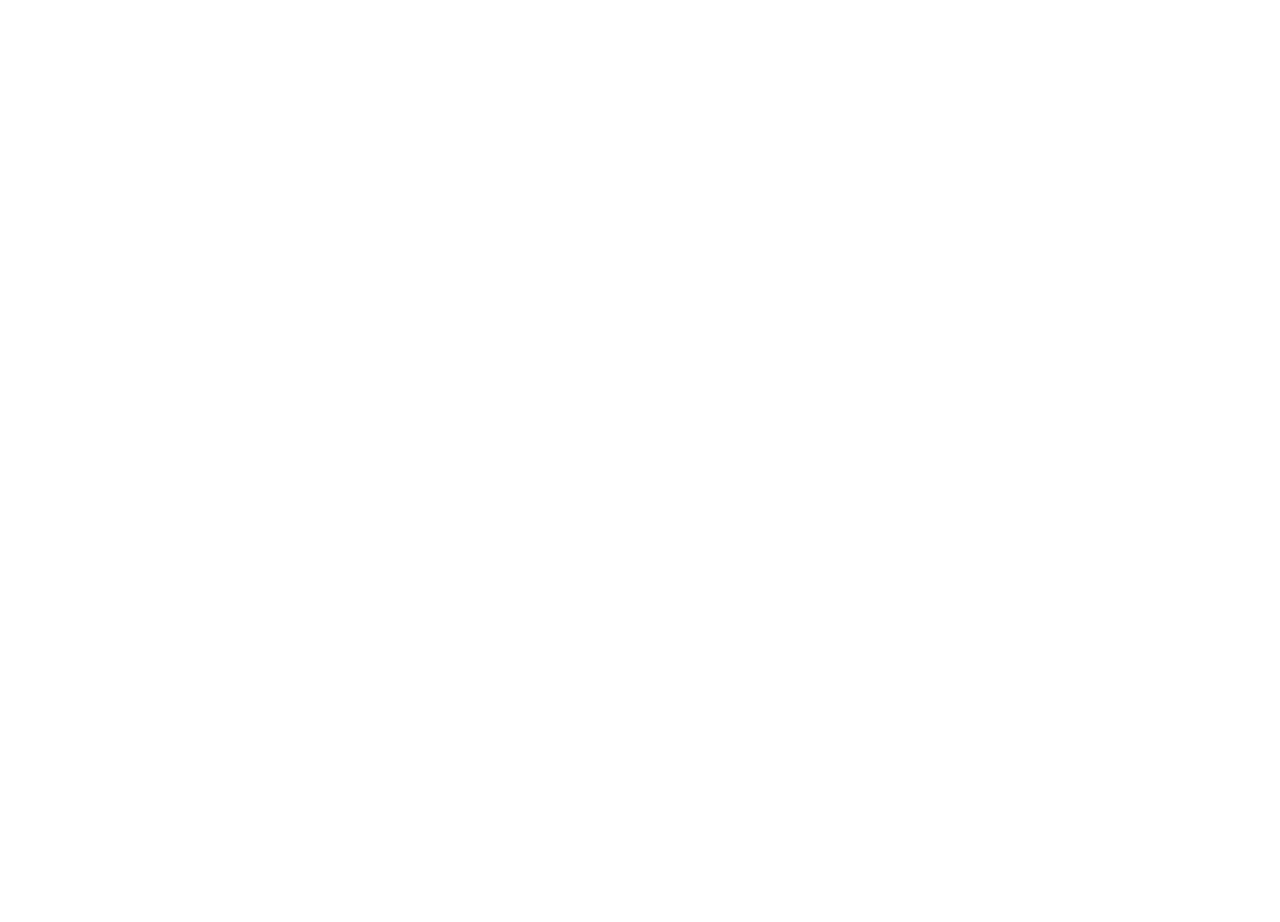
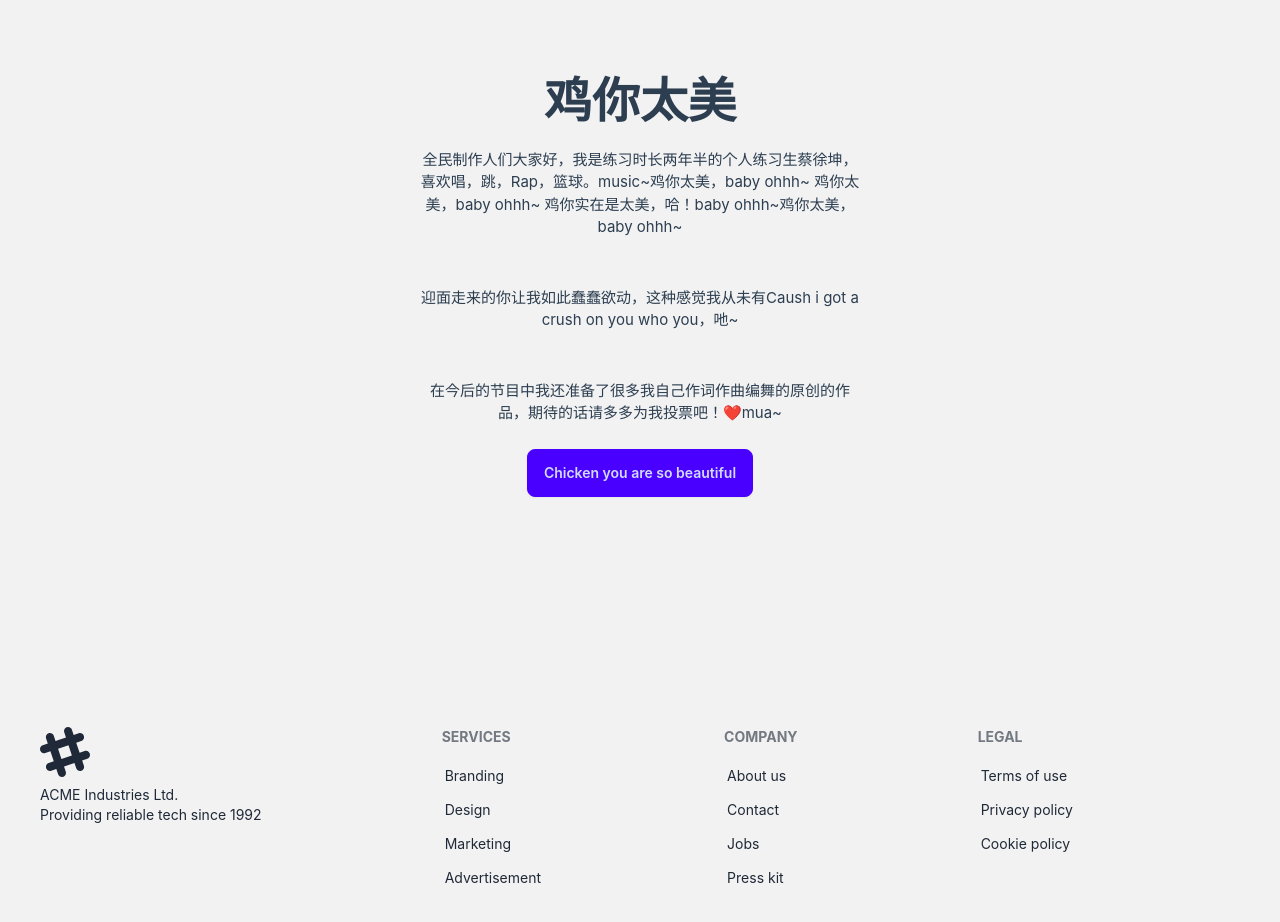
Before and after one commit to TianLang-Hacker/Vue-Store, a Vue app: page / in a window 1280 px wide. Shown: the part 180-1102 px from the top of the page. Before the commit the page ends 800 px from the top, so only its background shows below. Built offline with nearby package versions, Linux system fonts and the light colour scheme; the HTML template or start-up script is replaced by a standard one.

Commit message:
临时页面

```diff
--- a/src/views/Homeview.vue
+++ b/src/views/Homeview.vue
@@ -2,81 +2,134 @@
   <div class="navbar bg-base-100">
     <div class="flex-none">
       <button class="btn btn-square btn-ghost">
-      <svg
-        xmlns="http://www.w3.org/2000/svg"
-        fill="none"
-        viewBox="0 0 24 24"
+        <svg xmlns="http://www.w3.org/2000/svg" fill="none" viewBox="0 0 24 24"
           class="inline-block h-5 w-5 stroke-current">
-        <path
-          stroke-linecap="round"
-          stroke-linejoin="round"
-          stroke-width="2"
-          d="M4 6h16M4 12h16M4 18h16"></path>
+          <path stroke-linecap="round" stroke-linejoin="round" stroke-width="2" d="M4 6h16M4 12h16M4 18h16"></path>
         </svg>
       </button>
     </div>
+
     <div class="flex-1">
-    <a class="btn btn-ghost text-xl">daisyUI</a>
+      <a class="btn btn-ghost text-xl">啊哈哈哈哈</a>
     </div>
 
     <div class="form-control">
-      <input type="text" placeholder="Search" class="input input-bordered w-24 md:w-auto" />
+      <input type="text" placeholder="搜索" class="input input-bordered w-24 md:w-auto" />
     </div>
 
     <div class="flex-none">
-    <div class="dropdown dropdown-end">
+      <div class="dropdown dropdown-hover dropdown-end">
         <div tabindex="0" role="button" class="btn btn-ghost btn-circle">
           <div class="indicator">
-          <svg
-            xmlns="http://www.w3.org/2000/svg"
-            class="h-5 w-5"
-            fill="none"
-            viewBox="0 0 24 24"
+            <svg xmlns="http://www.w3.org/2000/svg" class="h-5 w-5" fill="none" viewBox="0 0 24 24"
               stroke="currentColor">
-            <path
-              stroke-linecap="round"
-              stroke-linejoin="round"
-              stroke-width="2"
+              <path stroke-linecap="round" stroke-linejoin="round" stroke-width="2"
                 d="M3 3h2l.4 2M7 13h10l4-8H5.4M7 13L5.4 5M7 13l-2.293 2.293c-.63.63-.184 1.707.707 1.707H17m0 0a2 2 0 100 4 2 2 0 000-4zm-8 2a2 2 0 11-4 0 2 2 0 014 0z" />
             </svg>
-          <span class="badge badge-sm indicator-item">8</span>
+            <span class="badge badge-sm indicator-item"></span>
           </div>
         </div>
-      <div
-        tabindex="0"
-        class="card card-compact dropdown-content bg-base-100 z-[1] mt-3 w-52 shadow">
+        <div tabindex="0" class="card card-compact dropdown-content bg-base-100 z-[1] mt-3 w-52 shadow">
           <div class="card-body">
-          <span class="text-lg font-bold">8 Items</span>
-          <span class="text-info">Subtotal: $999</span>
+            <span class="text-lg font-bold">0 个项目</span>
+            <span class="text-info">合计：0 CNY</span>
             <div class="card-actions">
-            <button class="btn btn-primary btn-block">View cart</button>
+              <button class="btn btn-primary btn-block">查看购物车</button>
             </div>
           </div>
         </div>
       </div>
-    <div class="dropdown dropdown-end">
+      <div class="dropdown dropdown-hover dropdown-end">
         <div tabindex="0" role="button" class="btn btn-ghost btn-circle avatar">
           <div class="w-10 rounded-full">
-          <img
-            alt="Tailwind CSS Navbar component"
+            <img alt="Tailwind CSS Navbar component"
               src="https://img.daisyui.com/images/stock/photo-1534528741775-53994a69daeb.webp" />
           </div>
         </div>
-      <ul
-        tabindex="0"
-        class="menu menu-sm dropdown-content bg-base-100 rounded-box z-[1] mt-3 w-52 p-2 shadow">
+        <ul tabindex="0" class="dropdown-content menu bg-base-100 rounded-box z-[1] w-52 p-2 shadow">
           <li>
-          <a class="justify-between">
-            Profile
-            <span class="badge">New</span>
-          </a>
+            <a class="justify-between">账户设置 </a>
           </li>
-        <li><a>Settings</a></li>
-        <li><a>Logout</a></li>
+          <li><a>设置</a></li>
+          <li><a>退出登录</a></li>
         </ul>
       </div>
     </div>
   </div>
+
+  <div class="hero bg-base-200 min-h-screen">
+  <div class="hero-content text-center">
+    <div class="max-w-md">
+      <h1 class="text-5xl font-bold">鸡你太美</h1>
+      <p class="py-6">
+        全民制作人们大家好，我是练习时长两年半的个人练习生蔡徐坤，喜欢唱，跳，Rap，篮球。music~鸡你太美，baby ohhh~ 鸡你太美，baby ohhh~
+        鸡你实在是太美，哈！baby ohhh~鸡你太美，baby ohhh~</p>
+      <p class="py-6">迎面走来的你让我如此蠢蠢欲动，这种感觉我从未有Caush i got a crush on you who you，吔~</p>
+      <p class="py-6">在今后的节目中我还准备了很多我自己作词作曲编舞的原创的作品，期待的话请多多为我投票吧！❤️mua~</p>
+      <button class="btn btn-primary">Chicken you are so beautiful</button>
+    </div>
+  </div>
+</div>
+
+
+
+
+
+
+
+
+
+
+
+
+
+
+
+
+
+
+
+
+<footer class="footer bg-base-200 text-base-content p-10">
+  <aside>
+    <svg
+      width="50"
+      height="50"
+      viewBox="0 0 24 24"
+      xmlns="http://www.w3.org/2000/svg"
+      fill-rule="evenodd"
+      clip-rule="evenodd"
+      class="fill-current">
+      <path
+        d="M22.672 15.226l-2.432.811.841 2.515c.33 1.019-.209 2.127-1.23 2.456-1.15.325-2.148-.321-2.463-1.226l-.84-2.518-5.013 1.677.84 2.517c.391 1.203-.434 2.542-1.831 2.542-.88 0-1.601-.564-1.86-1.314l-.842-2.516-2.431.809c-1.135.328-2.145-.317-2.463-1.229-.329-1.018.211-2.127 1.231-2.456l2.432-.809-1.621-4.823-2.432.808c-1.355.384-2.558-.59-2.558-1.839 0-.817.509-1.582 1.327-1.846l2.433-.809-.842-2.515c-.33-1.02.211-2.129 1.232-2.458 1.02-.329 2.13.209 2.461 1.229l.842 2.515 5.011-1.677-.839-2.517c-.403-1.238.484-2.553 1.843-2.553.819 0 1.585.509 1.85 1.326l.841 2.517 2.431-.81c1.02-.33 2.131.211 2.461 1.229.332 1.018-.21 2.126-1.23 2.456l-2.433.809 1.622 4.823 2.433-.809c1.242-.401 2.557.484 2.557 1.838 0 .819-.51 1.583-1.328 1.847m-8.992-6.428l-5.01 1.675 1.619 4.828 5.011-1.674-1.62-4.829z"></path>
+    </svg>
+    <p>
+      ACME Industries Ltd.
+      <br />
+      Providing reliable tech since 1992
+    </p>
+  </aside>
+  <nav>
+    <h6 class="footer-title">Services</h6>
+    <a class="link link-hover">Branding</a>
+    <a class="link link-hover">Design</a>
+    <a class="link link-hover">Marketing</a>
+    <a class="link link-hover">Advertisement</a>
+  </nav>
+  <nav>
+    <h6 class="footer-title">Company</h6>
+    <a class="link link-hover">About us</a>
+    <a class="link link-hover">Contact</a>
+    <a class="link link-hover">Jobs</a>
+    <a class="link link-hover">Press kit</a>
+  </nav>
+  <nav>
+    <h6 class="footer-title">Legal</h6>
+    <a class="link link-hover">Terms of use</a>
+    <a class="link link-hover">Privacy policy</a>
+    <a class="link link-hover">Cookie policy</a>
+  </nav>
+</footer>
 </template>
 
 <script lang="ts">
```
Lines whose indentation alone changed are shown as unchanged.
